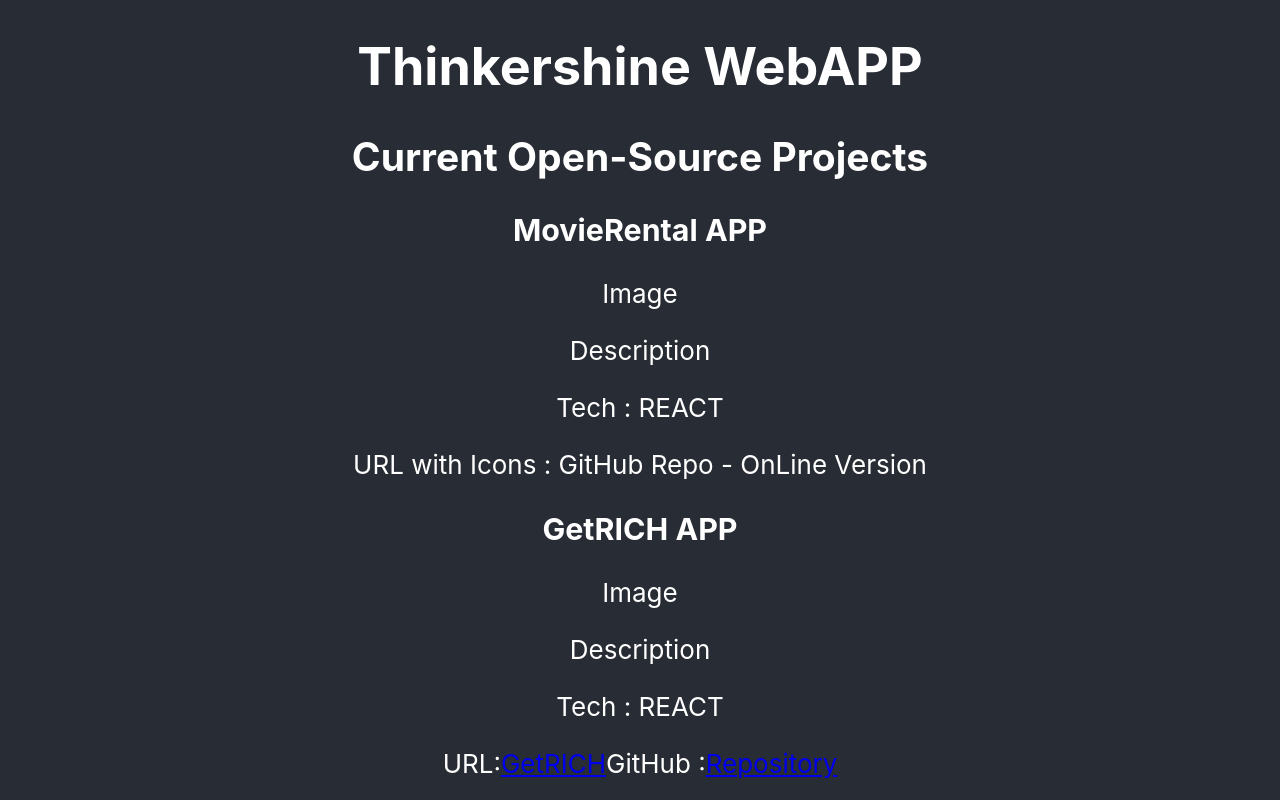
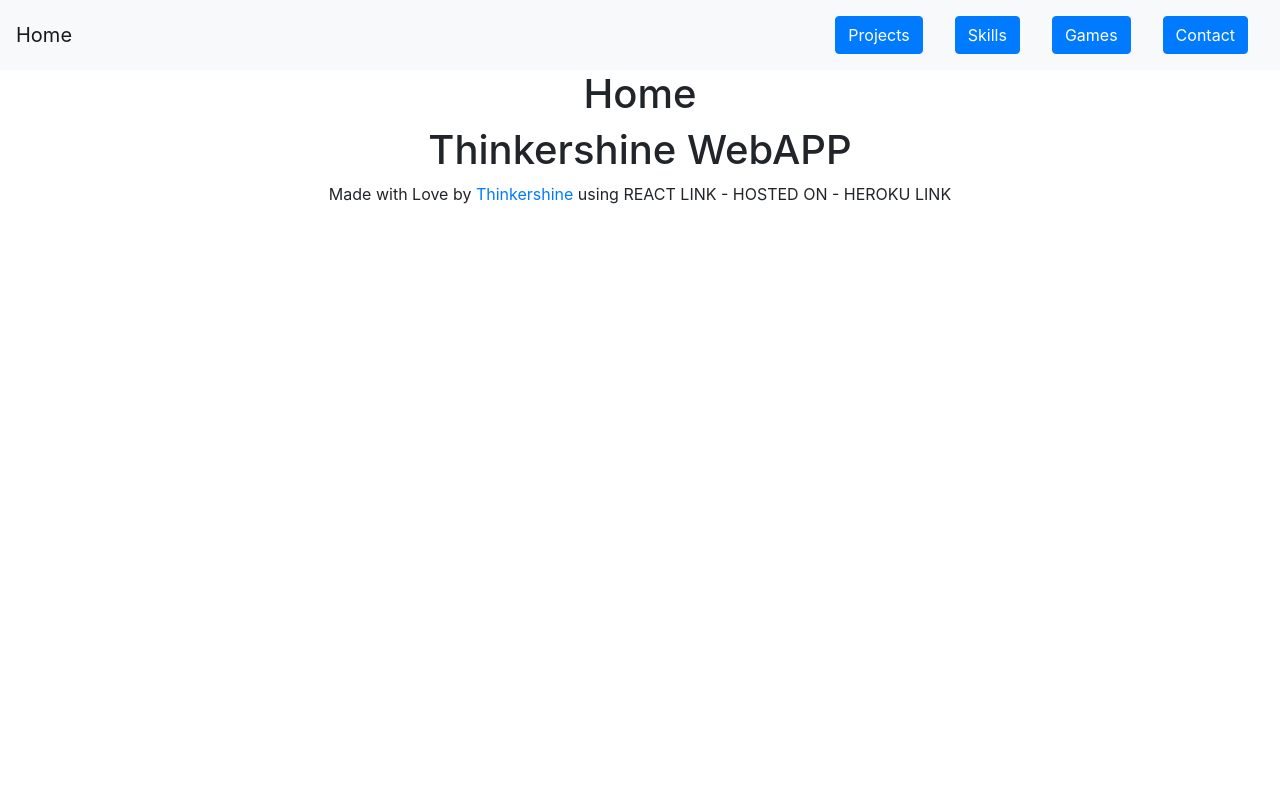
Before and after one commit to Thinkershine/Thinkershine-WebAPP, a React (Create React App) app: page /skills in a window 1280 px wide. Shown: the top 800 px of the page. Built offline with nearby package versions, Linux system fonts and the light colour scheme.

Commit message:
Add Navigation and SPA Functionality

```diff
--- a/package.json
+++ b/package.json
@@ -3,12 +3,13 @@
   "version": "0.1.0",
   "private": true,
   "dependencies": {
-    "bootstrap": "^4.1.3",
+    "bootstrap": "^4.2.1",
     "jquery": "^3.3.1",
     "popper.js": "^1.14.6",
     "react": "^16.7.0",
     "react-dom": "^16.7.0",
-    "react-scripts": "2.1.2"
+    "react-router-dom": "^4.3.1",
+    "react-scripts": "^2.1.3"
   },
   "scripts": {
     "start": "react-scripts start",
--- a/src/App.js
+++ b/src/App.js
@@ -1,33 +1,18 @@
 import React, { Component } from "react";
 import logo from "./logo.svg";
+import bootstrap from "bootstrap/dist/js/bootstrap";
+import { Route, Switch } from "react-router-dom";
+import NavBar from "./components/navBar";
 import "./App.css";
-import bootstrap from "bootstrap/dist/js/bootstrap";
 
-class App extends Component {
-  render() {
+const home = () => {
+  return <h1>Home</h1>;
+};
+
+const projects = () => {
   return (
-      <div className="App">
-        <header className="App-header">
-          <div className="container">
-            <h1>Thinkershine WebAPP</h1>
-
-            {/* Navigation */}
-            {/* FUN-PlugIns */}
-            {/* - Mining ?
-            - Get Gold ?  */}
-
-            {/* BLOG */}
-            {/* Contact */}
-            {/* LinkedIn */}
-            {/* GitHub */}
-            {/* SKILLS  --> TECH STACK , Languages, etc. */}
-
-            {/* Play TIC TAC TOE */}
-            {/* Play Tetris */}
-            {/* Play Snake */}
-            {/* Play Asteroids */}
-            {/* Play GetRich */}
-
+    <div>
+      <h1>Projects</h1>
       <div className="row">
         <h2>Current Open-Source Projects</h2>
         <div className="col">
@@ -50,10 +35,7 @@
             </a>
             <span>
               GitHub :
-                    <a
-                      href="https://github.com/thinkershine/getrich"
-                      target="_blank"
-                    >
+              <a href="https://github.com/thinkershine/getrich" target="_blank">
                 Repository
               </a>
             </span>
@@ -68,13 +50,45 @@
         </div>
         <p>
           OLD PROJECT >>> HAVENOM KINGDOMS >>> With UNITY and C# --> GUI,
-                writing, quests AND BACKEND I MADE ,,, but I abandoned the
-                project... it grew to big to do it alone and I got frustrated...
-                deleting all the work with source code... if you're curious you
-                can checkout the blog at HAVENOM WIZARDS... But - PHOTOS Are Not
-                Loading Anymore...
+          writing, quests AND BACKEND I MADE ,,, but I abandoned the project...
+          it grew to big to do it alone and I got frustrated... deleting all the
+          work with source code... if you're curious you can checkout the blog
+          at HAVENOM WIZARDS... But - PHOTOS Are Not Loading Anymore...
         </p>
       </div>
+    </div>
+  );
+};
+
+class App extends Component {
+  render() {
+    return (
+      <div className="App">
+        <NavBar />
+        <Switch>
+          <Route path="/" component={home} />
+        </Switch>
+        <header>
+          <div className="container">
+            <h1>Thinkershine WebAPP</h1>
+
+            {/* Navigation */}
+            {/* FUN-PlugIns */}
+            {/* - Mining ?
+            - Get Gold ?  */}
+
+            {/* BLOG */}
+            {/* Contact */}
+            {/* LinkedIn */}
+            {/* GitHub */}
+            {/* SKILLS  --> TECH STACK , Languages, etc. */}
+
+            {/* Play TIC TAC TOE */}
+            {/* Play Tetris */}
+            {/* Play Snake */}
+            {/* Play Asteroids */}
+            {/* Play GetRich */}
+            <Route path="/projects" component={projects} />
           </div>
         </header>
 
--- /dev/null
+++ b/src/components/navBar.jsx
@@ -0,0 +1,36 @@
+import React, { Component } from "react";
+import { Link } from "react-router-dom";
+
+const NavBar = () => {
+  return (
+    <nav className="navbar navbar-light bg-light">
+      <Link to="/" className="navbar-brand">
+        Home
+      </Link>
+      <ul className="nav">
+        <li className="nav-item">
+          <Link to="/projects" className="nav-link">
+            <button className="btn btn-primary">Projects</button>
+          </Link>
+        </li>
+        <li>
+          <Link to="/skills" className="nav-link">
+            <button className="btn btn-primary">Skills</button>
+          </Link>
+        </li>
+        <li>
+          <Link to="/games" className="nav-link">
+            <button className="btn btn-primary">Games</button>
+          </Link>
+        </li>
+        <li>
+          <Link to="/contact" className="nav-link">
+            <button className="btn btn-primary">Contact</button>
+          </Link>
+        </li>
+      </ul>
+    </nav>
+  );
+};
+
+export default NavBar;
--- a/src/index.js
+++ b/src/index.js
@@ -1,10 +1,17 @@
-import React from 'react';
-import ReactDOM from 'react-dom';
-import './index.css';
-import App from './App';
-import * as serviceWorker from './serviceWorker';
+import React from "react";
+import ReactDOM from "react-dom";
+import "./index.css";
+import App from "./App";
+import "bootstrap/dist/css/bootstrap.css";
+import * as serviceWorker from "./serviceWorker";
+import { BrowserRouter } from "react-router-dom";
 
-ReactDOM.render(<App />, document.getElementById('root'));
+ReactDOM.render(
+  <BrowserRouter>
+    <App />
+  </BrowserRouter>,
+  document.getElementById("root")
+);
 
 // If you want your app to work offline and load faster, you can change
 // unregister() to register() below. Note this comes with some pitfalls.
```
Also changed, not shown: 1 other file (tests, documents, lock files or other folders). Lines whose indentation alone changed are shown as unchanged.
